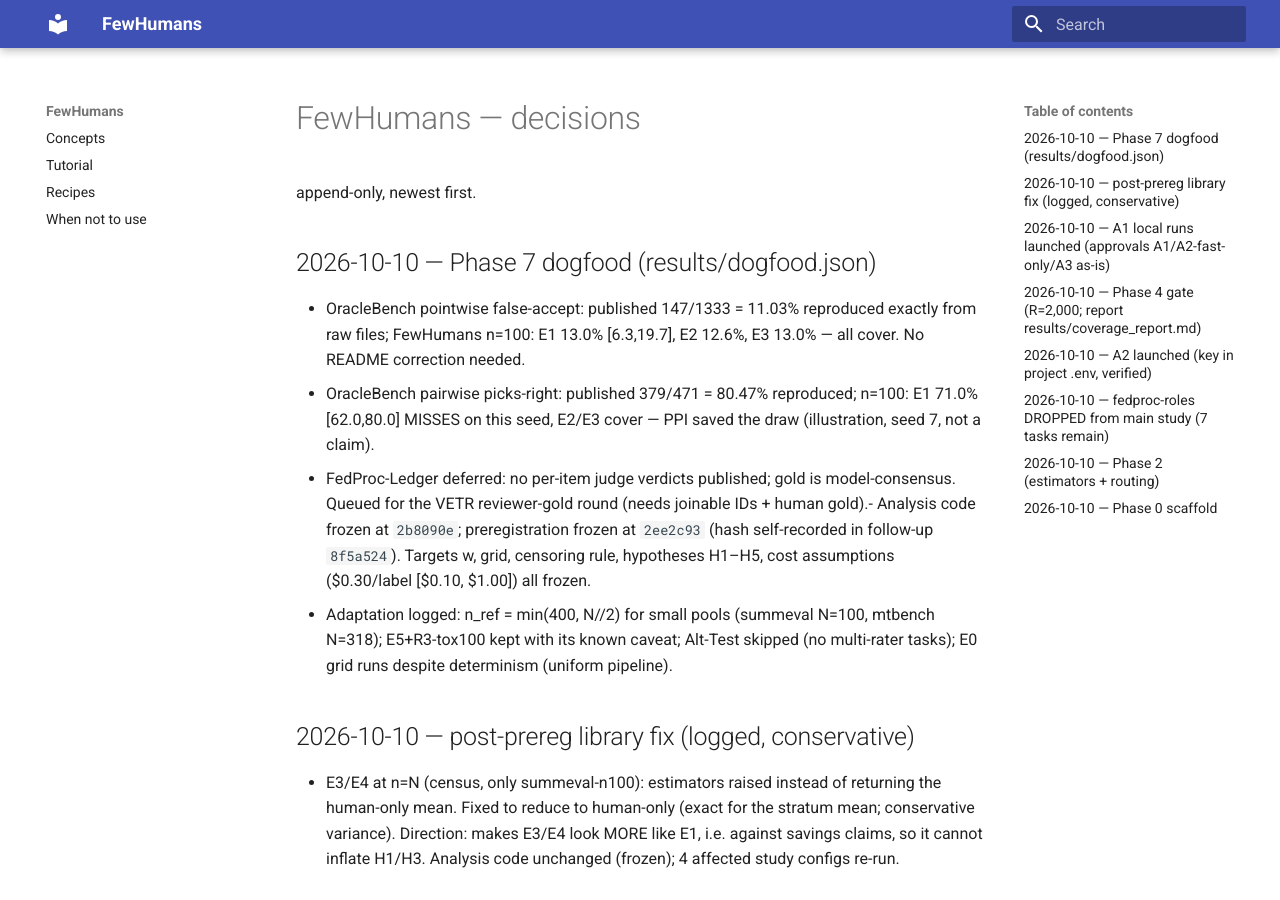
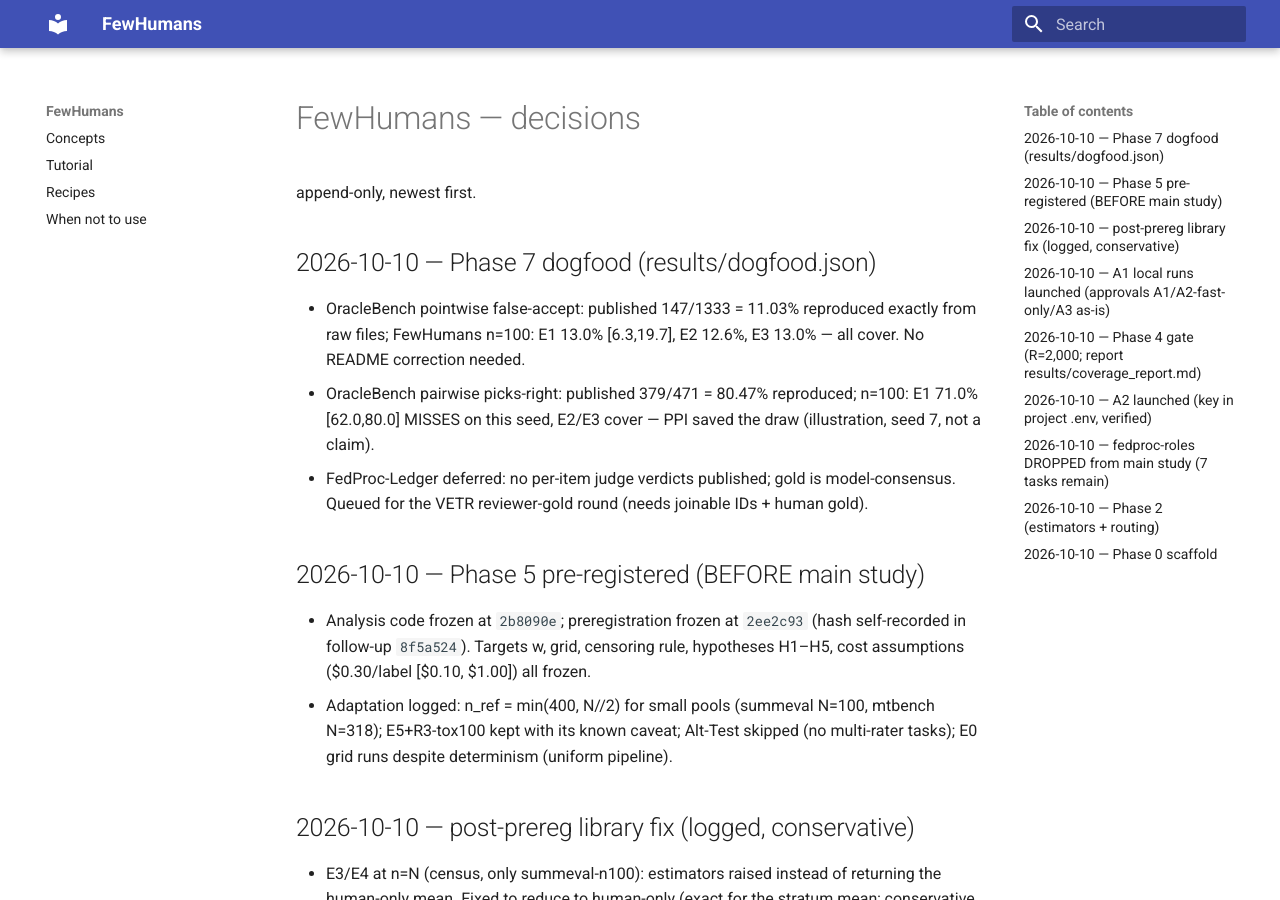
Before and after one commit to raihan-js/fewhumans, an MkDocs documentation site: the page built from docs/decisions.md, in a window 1280 px wide and 900 px high. Built offline with MkDocs 1.6.1 and Material for MkDocs 9.7.7, drawn with Linux system fonts in a browser that asks for light colours.

Commit message:
Repair decisions headers

```diff
--- a/docs/decisions.md
+++ b/docs/decisions.md
@@ -11,7 +11,10 @@
   the draw (illustration, seed 7, not a claim).
 - FedProc-Ledger deferred: no per-item judge verdicts published; gold is
   model-consensus. Queued for the VETR reviewer-gold round (needs joinable
-  IDs + human gold).- Analysis code frozen at `2b8090e`; preregistration frozen at `2ee2c93`
+  IDs + human gold).
+
+## 2026-10-10 — Phase 5 pre-registered (BEFORE main study)
+- Analysis code frozen at `2b8090e`; preregistration frozen at `2ee2c93`
   (hash self-recorded in follow-up `8f5a524`). Targets w, grid, censoring rule,
   hypotheses H1–H5, cost assumptions ($0.30/label [$0.10, $1.00]) all frozen.
 - Adaptation logged: n_ref = min(400, N//2) for small pools (summeval N=100,
```
